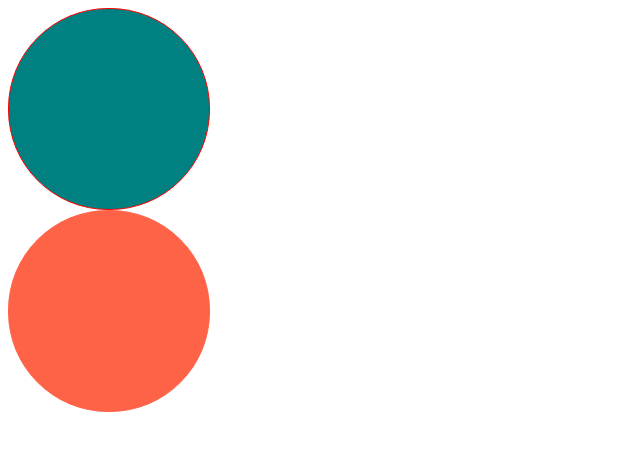
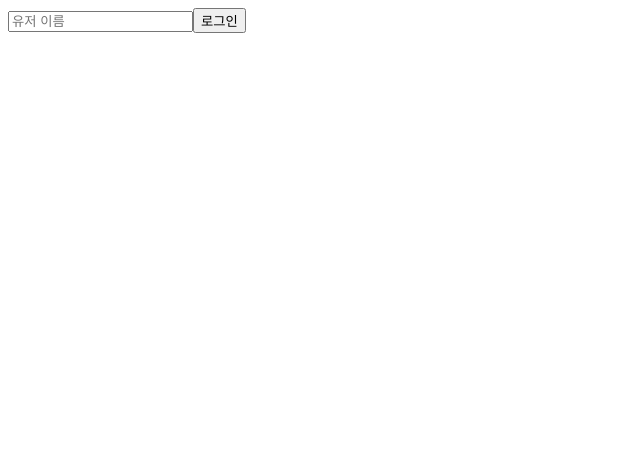
Before and after one commit to Whited123/react-masterclass, a React (Create React App) app: page / in a window 1280 px wide. Shown: the top 450 px of the page, without its empty margins (0-640 px from the left). Built offline with nearby package versions, Linux system fonts and the light colour scheme.

Commit message:
리액트 mc 3.5
타입스크립트를 증오한다... useState를 사용해서 값을 만들고 react에서 하던걸 그래도 가져온다. 함수의 event에 React.FormEvent<~~~>가 추가되었는데, 이는 이벤트가 어디에서 발생하는것인지 알려줘야 하기때문이다.

```diff
--- a/src/App.tsx
+++ b/src/App.tsx
@@ -1,11 +1,28 @@
-import styled, { keyframes } from "styled-components";
-import Circle from "./Circle";
+import React, { useState } from "react";
 
 function App() {
+  const [value, setValue] = useState("");
+  const onChange = (event: React.FormEvent<HTMLInputElement>) => {
+    const {
+      currentTarget: { value },
+    } = event;
+    setValue(value);
+  };
+  const onSubmit = (event: React.FormEvent<HTMLFormElement>) => {
+    event.preventDefault();
+    console.log("hello", value);
+  };
   return (
     <div>
-      <Circle borderColor="red" bgColor="teal" />
-      <Circle bgColor="tomato" />
+      <form onSubmit={onSubmit}>
+        <input
+          value={value}
+          onChange={onChange}
+          type="text"
+          placeholder="유저 이름"
+        />
+        <button>로그인</button>
+      </form>
     </div>
   );
 }
--- a/src/Circle.tsx
+++ /dev/null
@@ -1,27 +0,0 @@
-import { useState } from "react";
-import styled from "styled-components";
-
-interface ContainerProps {
-  bgColor: string;
-  borderColor: string;
-}
-
-const Container = styled.div<ContainerProps>`
-  width: 200px;
-  height: 200px;
-  background-color: ${(props) => props.bgColor};
-  border-radius: 100px;
-  border: 1px solid ${(props) => props.borderColor};
-`;
-
-interface CircleProps {
-  bgColor: string;
-  borderColor?: string;
-}
-
-function Circle({ bgColor, borderColor }: CircleProps) {
-  const [value, setValue] = useState<number | string>();
-  return <Container bgColor={bgColor} borderColor={borderColor ?? bgColor} />;
-}
-
-export default Circle;
```
